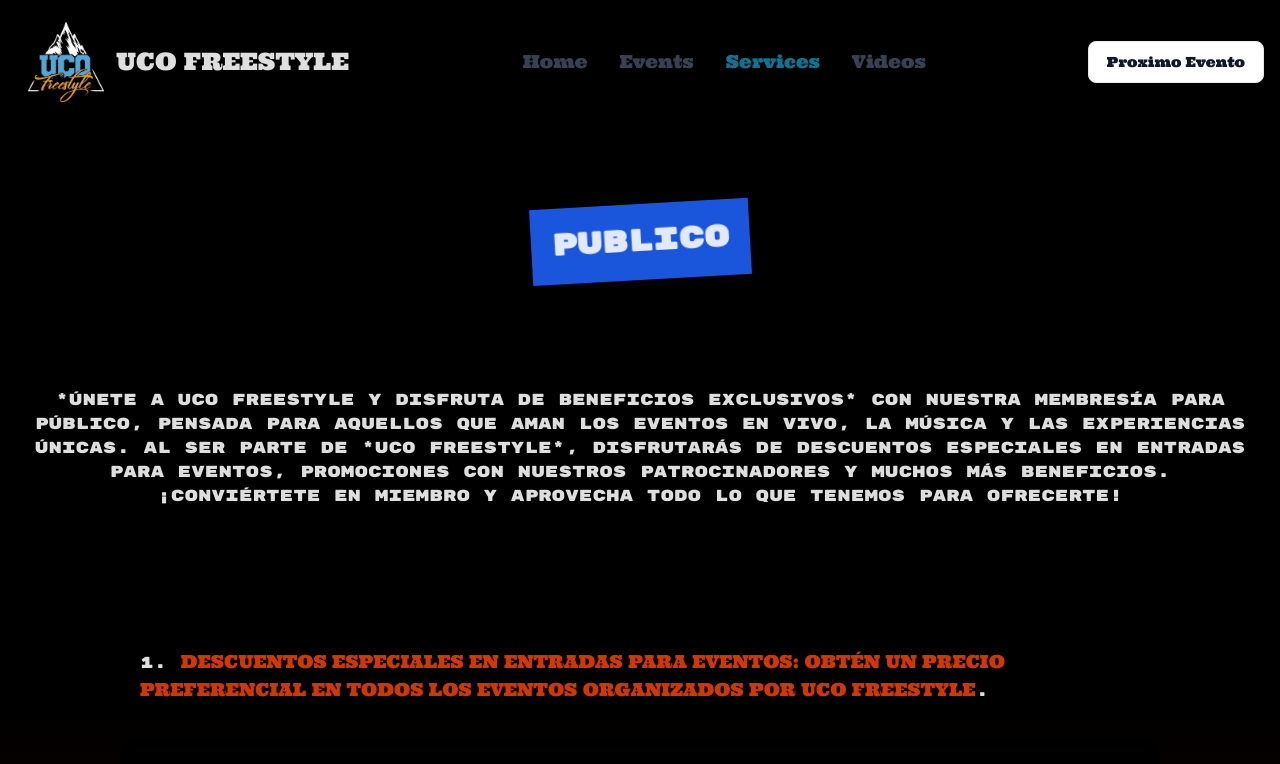
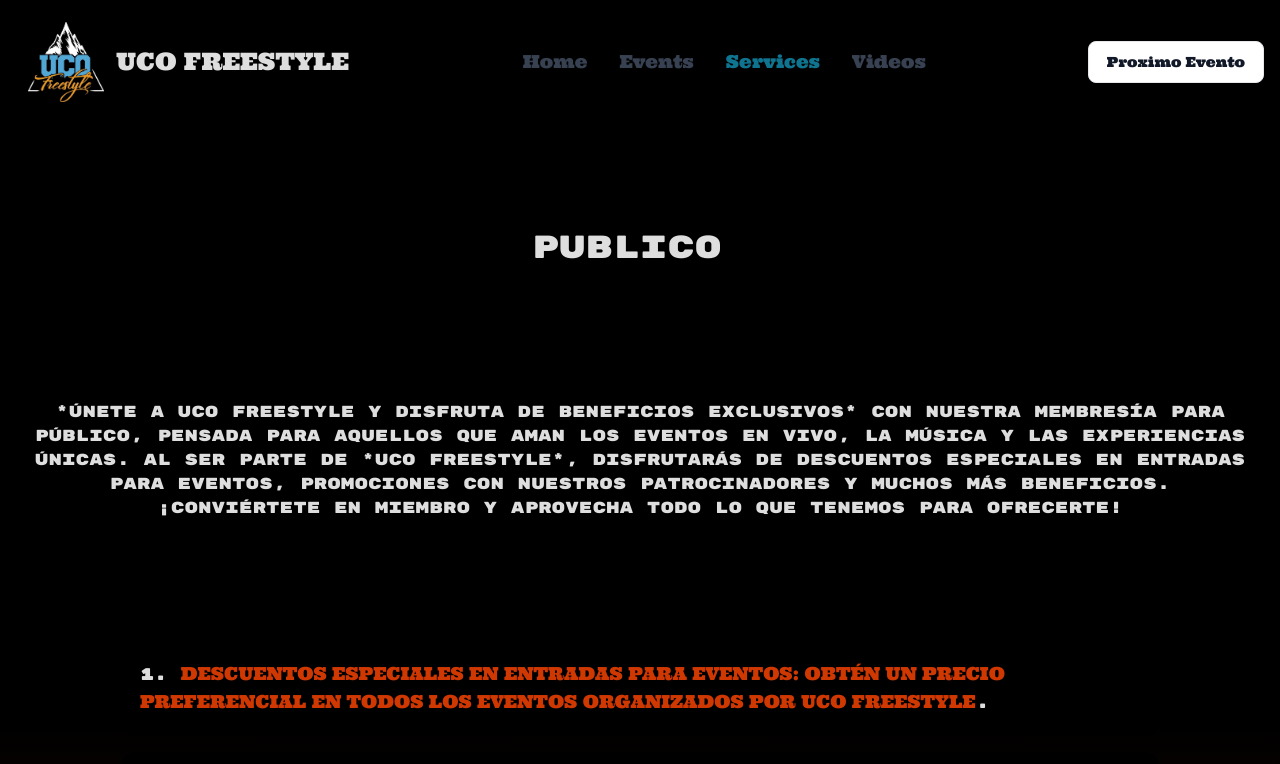
Before and after one commit to fracki1010/uco-frestyle-2, a React (Vite) app: page /services/1 in a window 1280 px wide. Shown: the top 764 px of the page. Built offline with nearby package versions, Linux system fonts and the light colour scheme; a web font is replaced by a local one.

Commit message:
version 1.1.0

```diff
--- a/package.json
+++ b/package.json
@@ -20,7 +20,8 @@
     "react": "^18.2.0",
     "react-dom": "^18.2.0",
     "react-player": "^2.16.0",
-    "react-router-dom": "^6.24.1"
+    "react-router-dom": "^6.24.1",
+    "react-type-animation": "^3.2.0"
   },
   "devDependencies": {
     "@types/react": "^18.2.66",
--- a/src/components/BoldText.jsx
+++ b/src/components/BoldText.jsx
@@ -7,14 +7,28 @@
   const regex = /\*(.*?)\*/g;
 
   // Dividir el texto según las coincidencias
+  const parts = safeText.split(regex);
 
-  const parts = safeText.split(regex);
+  // Función para capitalizar la primera letra
+  const capitalizeFirstLetter = (str) => {
+    if (!str) return "";
+    return str.charAt(0).toUpperCase() + str.slice(1).toLowerCase();
+  };
 
   return (
     <p>
       {parts.map((part, index) =>
         // Si el índice es impar, significa que está entre asteriscos
-        index % 2 === 1 ? <span key={index} className=" font-bold ultra-regular text-lg text-orange-600">{part.toUpperCase()}</span> : part.toLowerCase()
+        index % 2 === 1 ? (
+          <span
+            key={index}
+            className="font-bold ultra-regular text-lg text-orange-600"
+          >
+            {part.toUpperCase()}
+          </span>
+        ) : (
+          <span key={index} className=" font-bold">{capitalizeFirstLetter(part)}</span>
+        )
       )}
     </p>
   );
--- a/src/screens/Service.jsx
+++ b/src/screens/Service.jsx
@@ -1,10 +1,10 @@
-
 import { BoldText } from "../components/BoldText.jsx";
 import { data } from "../data/data.js";
 import { useParams } from "react-router-dom";
 
 import whatsapp from "../assets/whatsapp.png";
 import { CardEvent3 } from "../components/CardEvent3.jsx";
+import { TypeAnimation } from "react-type-animation";
 
 // eslint-disable-next-line react/prop-types
 export const Service = () => {
@@ -13,23 +13,39 @@
 
   const dataServicesId = Object.values(dataServices).find(
     (data) => data.id == id
-  )
+  );
 
-   //Mensaje y numero de wpp
-   const messageWpp = data.menssageWpp.text;
-   const numberPhone = dataServicesId.messageWpp?.phone || data.menssageWpp.phone;
-
+  //Mensaje y numero de wpp
+  const messageWpp = data.menssageWpp.text;
+  const numberPhone =
+    dataServicesId.messageWpp?.phone || data.menssageWpp.phone;
 
   const dataPackage = dataServicesId.package ?? [];
-
 
   return (
     <>
       <section className=" rubik-mono-one-regular">
         <div className=" flex justify-center">
-          <h1 className=" bg-blue-700 text-3xl font-bold text-center m-20 animate-wiggle max-w-fit p-5">
+          {/* <h1 className=" bg-blue-700 text-3xl font-bold text-center m-20 animate-wiggle max-w-fit p-5">
             {dataServicesId.title}
-          </h1>
+          </h1> */}
+          <div className="m-20  max-w-fit p-5   ">
+            <TypeAnimation
+              sequence={[
+
+                dataServicesId.title,
+                1000,
+                'UCO FRESTYLE PRESENTA',
+                1000,
+                dataServicesId.title,
+                1000
+              ]}
+              wrapper="span"
+              speed={50}
+              style={{ fontSize: "2em", display: "inline-block" }}
+              repeat={Infinity}
+            />
+          </div>
         </div>
 
         <div className=" m-7">
@@ -37,22 +53,24 @@
             {dataServicesId.description}
           </p>
         </div>
-        {dataPackage.length != 0
-          ? <div className=" m-20 flex flex-wrap gap-10 justify-center">
-
+        {dataPackage.length != 0 ? (
+          <div className=" m-20 flex flex-wrap gap-10 justify-center">
             {dataPackage.map((e, index) => {
               return (
-
                 <div key={index} className=" m-2">
-
-                  <CardEvent3 id={`./package/${e.id}`} key={index} title={e.title} image={e.image} />
+                  <CardEvent3
+                    id={`./package/${e.id}`}
+                    key={index}
+                    title={e.title}
+                    image={e.image}
+                  />
                 </div>
-
               );
             })}
           </div>
-          : <></>
-        }
+        ) : (
+          <></>
+        )}
 
         <div className=" m-1 md:m-20 p-3 md:p-10">
           {dataServicesId.benefits.map((e, i) => (
@@ -61,9 +79,7 @@
             </div>
           ))}
         </div>
-
       </section>
-
 
       {/* //whatsapp */}
       <section className=" m-10 flex justify-center ">
```
Also changed, not shown: 1 other file (tests, documents, lock files or other folders).
